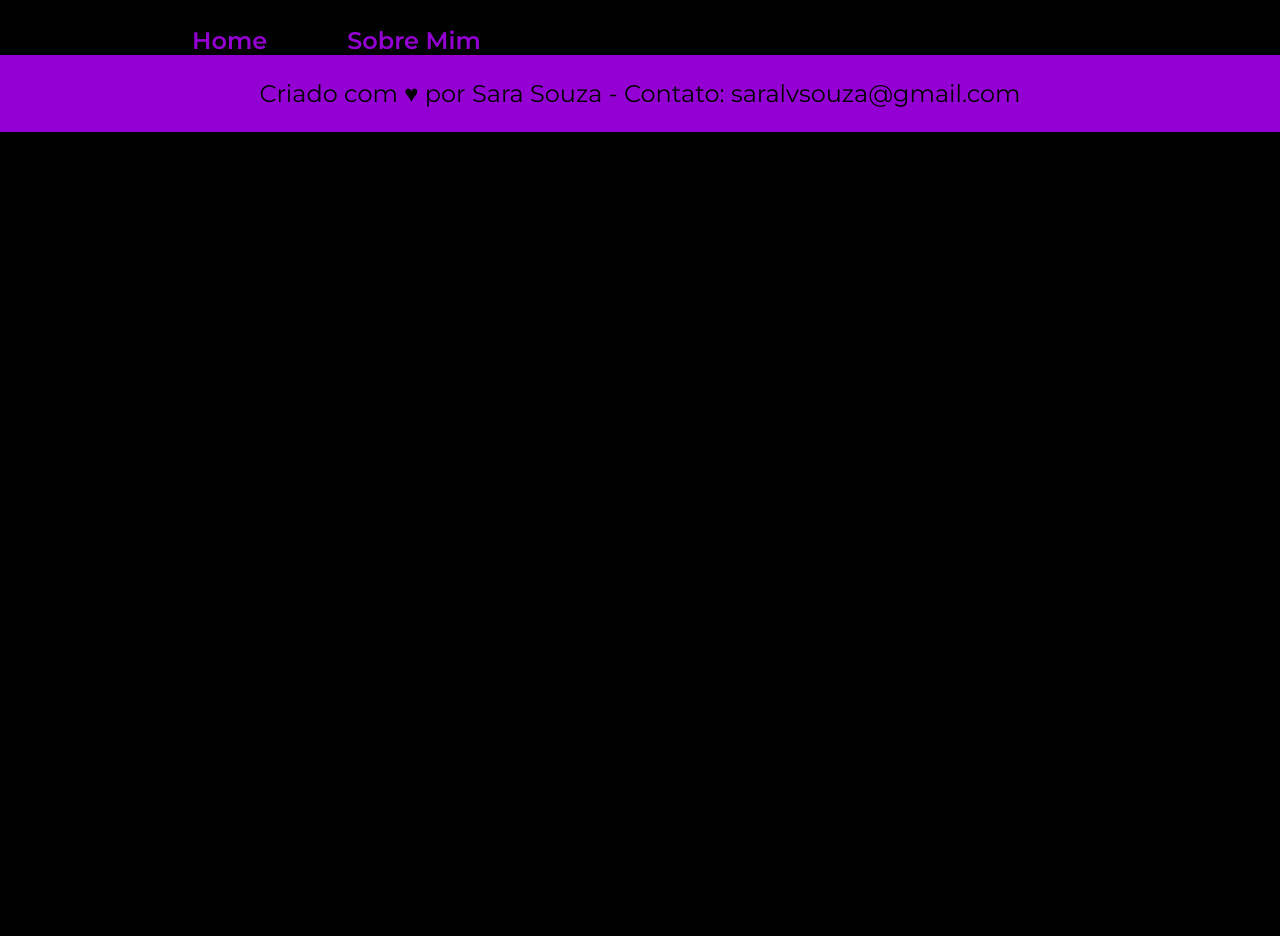
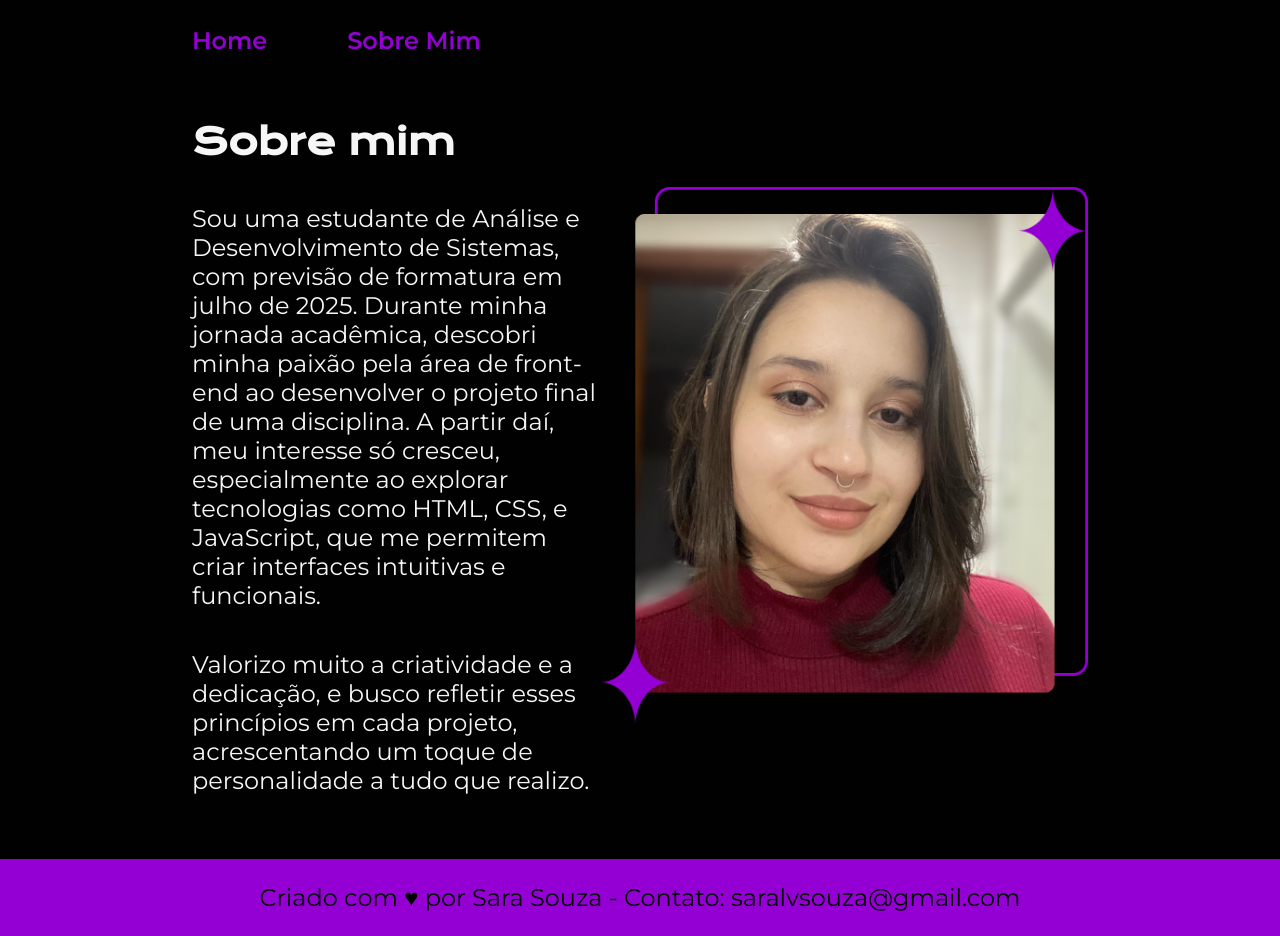
Before and after one commit to sarallorrayne/Portfolio, a plain HTML site: page about.html in a window 1280 px wide. Before the commit the page ends 800 px from the top, so only its background shows below. Drawn offline with nearby package versions, Linux system fonts and the light colour scheme.

Commit message:
update portfolio

```diff
--- a/about.html
+++ b/about.html
@@ -13,7 +13,14 @@
             <a class="cabecalho__menu__link" href="about.html">Sobre Mim</a>
         </nav>
     </header>
-    <main></main>
+    <main class="apresentacao">
+        <section class="apresentacao__conteudo">
+            <h1 class="apresentacao__conteudo__titulo">Sobre mim</h1>
+            <p class="apresentacao__conteudo__texto">Sou uma estudante de Análise e Desenvolvimento de Sistemas, com previsão de formatura em julho de 2025. Durante minha jornada acadêmica, descobri minha paixão pela área de front-end ao desenvolver o projeto final de uma disciplina. A partir daí, meu interesse só cresceu, especialmente ao explorar tecnologias como HTML, CSS, e JavaScript, que me permitem criar interfaces intuitivas e funcionais.</p>
+            <p class="apresentacao__conteudo__texto">Valorizo muito a criatividade e a dedicação, e busco refletir esses princípios em cada projeto, acrescentando um toque de personalidade a tudo que realizo.</p>
+        </section>
+        <img class="foto-pessoal" src="assets/img-portfolio.png" alt="Foto da Sara Souza">
+    </main>
     <footer class="rodape">Criado com ♥ por Sara Souza - Contato: saralvsouza@gmail.com </footer>
 </body>
 </html>
--- a/styles/style.css
+++ b/styles/style.css
@@ -1,4 +1,10 @@
 @import url('https://fonts.googleapis.com/css2?family=Krona+One&family=Krona+One&family=Montserrat:wght@400;600&display=swap');
+
+:root {
+    --cor-principal: #000;
+    --cor-secundaria: #F6F6F6;
+    --cor-terciaria: #9400D3;
+}
 
 * {
     margin: 0;
```
